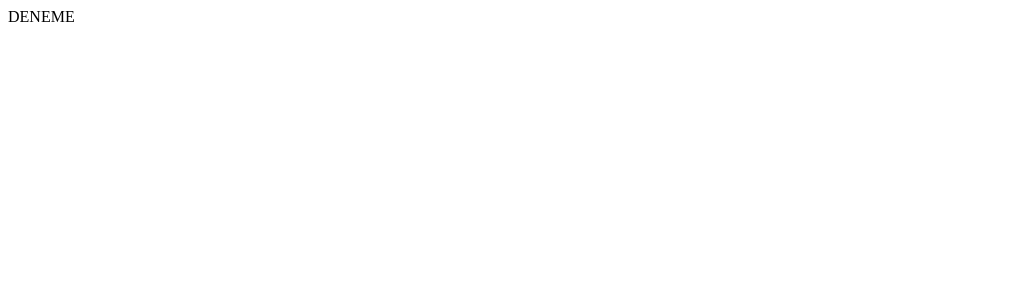
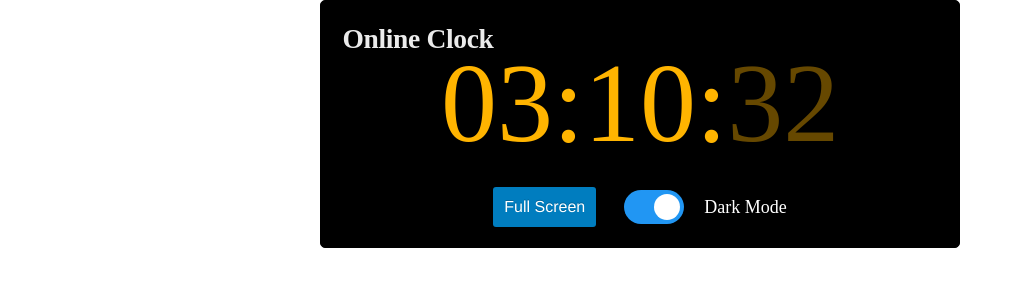
Before and after one commit to aniltuncay/Digital-Clock, a plain HTML site: page index.html in a window 1280 px wide. Shown: the whole page, without its empty margins (0-1015 px from the left). Drawn offline with Linux system fonts and the light colour scheme.

Commit message:
Completed

```diff
--- a/app.js
+++ b/app.js
@@ -0,0 +1,99 @@
+// Select Elements
+
+const timeHourDisplay = document.querySelectorAll(".time-hour")[0];
+const timeMinDisplay = document.querySelectorAll(".time-min")[0];
+const timeSecDisplay = document.querySelectorAll(".time-sec")[0];
+const content = document.querySelectorAll(".content")[0];
+const fullScreenButton = document.getElementById("full-screen-button");
+const exitFullScreenButton = document.getElementById("exit-full-screen-button");
+const checkbox = document.getElementById("checkbox");
+const whichMode = document.querySelectorAll(".which-mode")[0];
+const clockTitle = document.querySelectorAll(".clock-title")[0];
+const timeNow = document.querySelectorAll(".time-now")[0];
+let mode;
+
+
+refresh();
+
+
+checkbox.addEventListener("click", function () {
+    if (checkbox.checked) {
+        mode = "dark"
+    }
+    else {
+        mode = "white"
+    }
+    changeMode(mode);
+})
+
+
+fullScreenButton.addEventListener("click", function () {
+
+    if (content.requestFullscreen) {
+        content.requestFullscreen();
+        fullScreenButton.style.display = "none";
+        exitFullScreenButton.style.display = "inline";
+    }
+
+})
+
+exitFullScreenButton.addEventListener("click", function () {
+    document.exitFullscreen();
+    fullScreenButton.style.display = "inline";
+    exitFullScreenButton.style.display = "none";
+})
+
+
+function refresh() {
+
+    setInterval(
+        function () {
+            const date = new Date();
+            changeSecond(date);
+            changeMinute(date);
+            changeHour(date);
+        }, 1000);
+}
+
+function changeSecond(date) {
+    let timeSec = date.getSeconds();
+    if (timeSec < 10) {
+        timeSec = `0${timeSec}`
+    }
+    timeSecDisplay.textContent = timeSec;
+}
+
+function changeMinute(date) {
+    let timeMin = date.getMinutes();
+    if (timeMin < 10) {
+        timeMin = `0${timeMin}`
+    }
+    timeMinDisplay.textContent = timeMin;
+}
+
+function changeHour(date) {
+    let timeHour = date.getHours();
+    if (timeHour < 10) {
+        timeHour = `0${timeHour}`
+    }
+    timeHourDisplay.textContent = timeHour;
+}
+
+function changeMode(mode) {
+
+    if (mode === "white") {
+        content.className = "content content-white"
+        clockTitle.className = "clock-title clock-title-white"
+        timeNow.className = "time-now time-now-white"
+        whichMode.className = "which-mode which-mode-white"
+        whichMode.textContent="Dark Mode";
+
+    }
+    else {
+        content.className = "content"
+        clockTitle.className = "clock-title"
+        timeNow.className = "time-now"
+        whichMode.className = "which-mode"
+        whichMode.textContent="White Mode";
+    }
+}
--- a/index.html
+++ b/index.html
@@ -1,12 +1,61 @@
 <!DOCTYPE html>
 <html lang="en">
+
 <head>
     <meta charset="UTF-8">
     <meta http-equiv="X-UA-Compatible" content="IE=edge">
     <meta name="viewport" content="width=device-width, initial-scale=1.0">
-    <title>Document</title>
+    <link rel="stylesheet" href="style.css">
+    <title>Digital Clock</title>
 </head>
+
 <body>
-    DENEME
+
+    <div class="content">
+        <div class="clock-title">Online Clock</div>
+        <div class="time-now">
+            <div class="time-hour">
+                02
+            </div>
+            <div class="time-dot">
+                :
+            </div>
+            <div class="time-min">
+                16
+            </div>
+            <div class="time-dot">
+                :
+            </div>
+            <div class="time-sec">
+                30
+            </div>
+        </div>
+        <div class="content-mode">
+            <div class="buttons">
+                <button id="full-screen-button">
+                    Full Screen
+                </button>
+                <button id="exit-full-screen-button">
+                    Exit Full Screen
+                </button>
+            </div>
+            <div class="change-mode">
+                <div class="switch-button">
+                    <label class="switch">
+                        <input type="checkbox" id="checkbox" checked>
+                        <span class="change round"></span>
+                    </label>
+                </div>
+                <div class="which-mode">
+                    Dark Mode
+                </div>
+            </div>
+
+        </div>
+    </div>
+
+
+    <script src="app.js"></script>
 </body>
+
 </html>
--- a/style.css
+++ b/style.css
@@ -0,0 +1,160 @@
+* {
+    box-sizing: border-box;
+    margin: 0;
+    padding: 0;
+}
+
+.content {
+    display: flex;
+    flex-direction: column;
+    height: auto-content;
+    background-color: black;
+    width: 50%;
+    min-width: fit-content;
+    align-items: center;
+    border: 1px solid black;
+    border-radius: 5px;
+    margin: auto auto;
+    position: relative;
+}
+
+.content-white {
+    background-color: white;
+}
+
+.clock-title {
+    color: #ebebeb;
+    margin: calc(28px - .24em) 0 0 calc(28px - .24em);
+    font-size: 1.719em;
+    font-weight: 700;
+    line-height: 1.2;
+    letter-spacing: -.012em;
+    display: flex;
+    align-self: flex-start;
+}
+
+.clock-title-white {
+    color: black;
+}
+
+.time-now {
+    display: flex;
+    color: #ffb400;
+    font-size: 7rem;
+    height: 7rem;
+    line-height: 6rem;
+}
+
+.time-now-white {
+    color: black;
+}
+
+.time-sec {
+    opacity: .4;
+}
+
+.content-mode {
+    width: 100%;
+    justify-content: center;
+    display: flex;
+    align-items: center;
+    margin: 20px 0;
+}
+
+#full-screen-button {}
+
+#exit-full-screen-button {
+    display: none;
+}
+
+button {
+    margin-right: 28px;
+    font-weight: 300;
+    min-height: 40px;
+    padding: 7px 11px;
+    color: #fff;
+    text-shadow: 0 -1px rgb(0 0 0 / 20%);
+    font: 1em Helvetica, Trebuchet, sans-serif;
+    text-align: center;
+    border-radius: 3px;
+    white-space: nowrap;
+    border: none;
+    background: #007dbf;
+    transition: .15s;
+    outline: none;
+    cursor: pointer;
+}
+
+.change-mode {
+    display: flex;
+    align-items: center;
+}
+
+.switch {
+    position: relative;
+    display: inline-block;
+    width: 60px;
+    height: 34px;
+}
+
+.switch input {
+    opacity: 0;
+    width: 0;
+    height: 0;
+}
+
+.change {
+    position: absolute;
+    cursor: pointer;
+    top: 0;
+    left: 0;
+    right: 0;
+    bottom: 0;
+    background-color: #ccc;
+    -webkit-transition: .4s;
+    transition: .4s;
+}
+
+.change:before {
+    position: absolute;
+    content: "";
+    height: 26px;
+    width: 26px;
+    left: 4px;
+    bottom: 4px;
+    background-color: white;
+    -webkit-transition: .4s;
+    transition: .4s;
+}
+
+input:checked+.change {
+    background-color: #2196F3;
+}
+
+input:focus+.change {
+    box-shadow: 0 0 1px #2196F3;
+}
+
+input:checked+.change:before {
+    -webkit-transform: translateX(26px);
+    -ms-transform: translateX(26px);
+    transform: translateX(26px);
+}
+
+.change.round {
+    border-radius: 34px;
+}
+
+.change.round:before {
+    border-radius: 50%;
+}
+
+.which-mode {
+    color: white;
+    font-size: 18px;
+    margin-left: 20px;
+}
+
+.which-mode-white {
+    color: black;
+}
```
